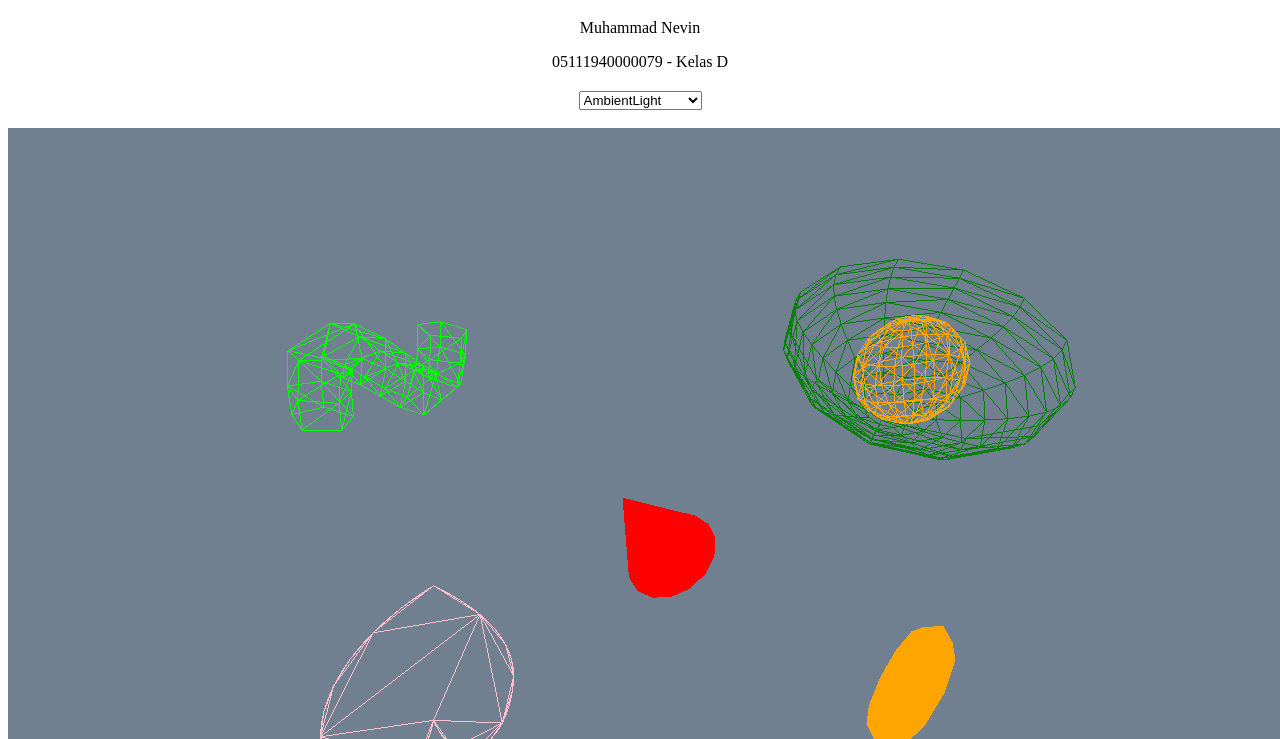
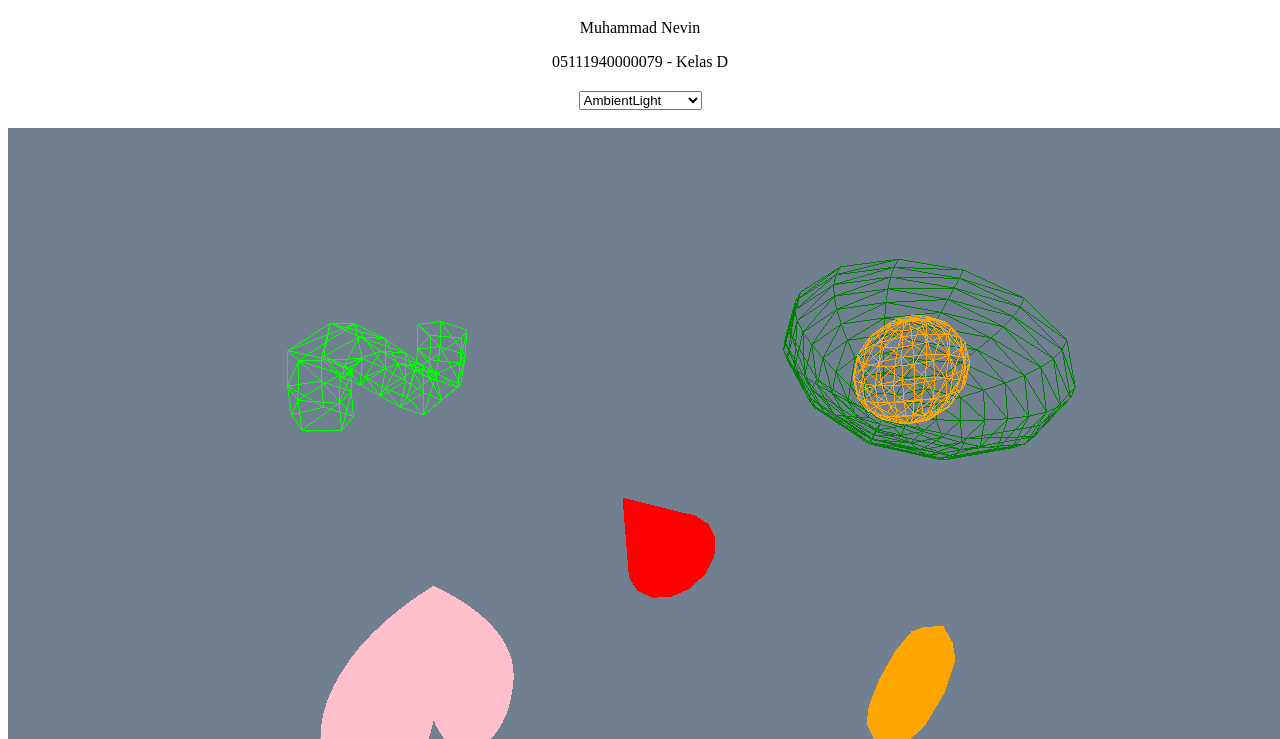
Before and after one commit to cg2021d/tugas-1-MuhammadNevin, a plain HTML site: page Tugas 2 Individu/box.html in a window 1280 px wide. Shown: the part 61-800 px from the top of the page. Drawn offline with Linux system fonts and the light colour scheme; animation ran at ten frames a second.

Commit message:
Tugas Indiidu dari Pak Darlis

```diff
--- a/Tugas 2 Individu/box.html
+++ b/Tugas 2 Individu/box.html
@@ -42,7 +42,7 @@
                 heartShape.bezierCurveTo( x + 1.4, y, x + 1, y + 1, x + 1, y + 1 );
 
                 const geometry = new THREE.ShapeGeometry( heartShape );
-                const material = new THREE.MeshBasicMaterial( { color: 'pink', wireframe:true });
+                const material = new THREE.MeshBasicMaterial( { color: 'pink', wireframe:false, side: THREE.DoubleSide });
                 heart = new THREE.Mesh( geometry, material ) ;
                 scene.add( heart );
         }
```
